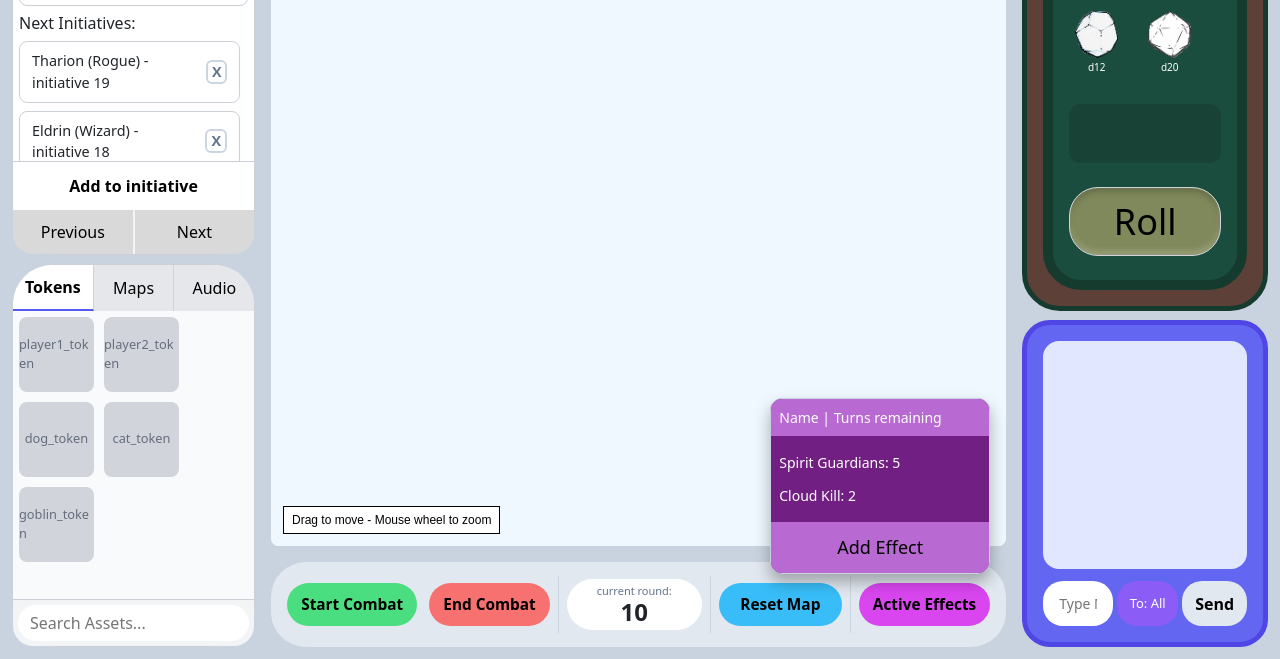
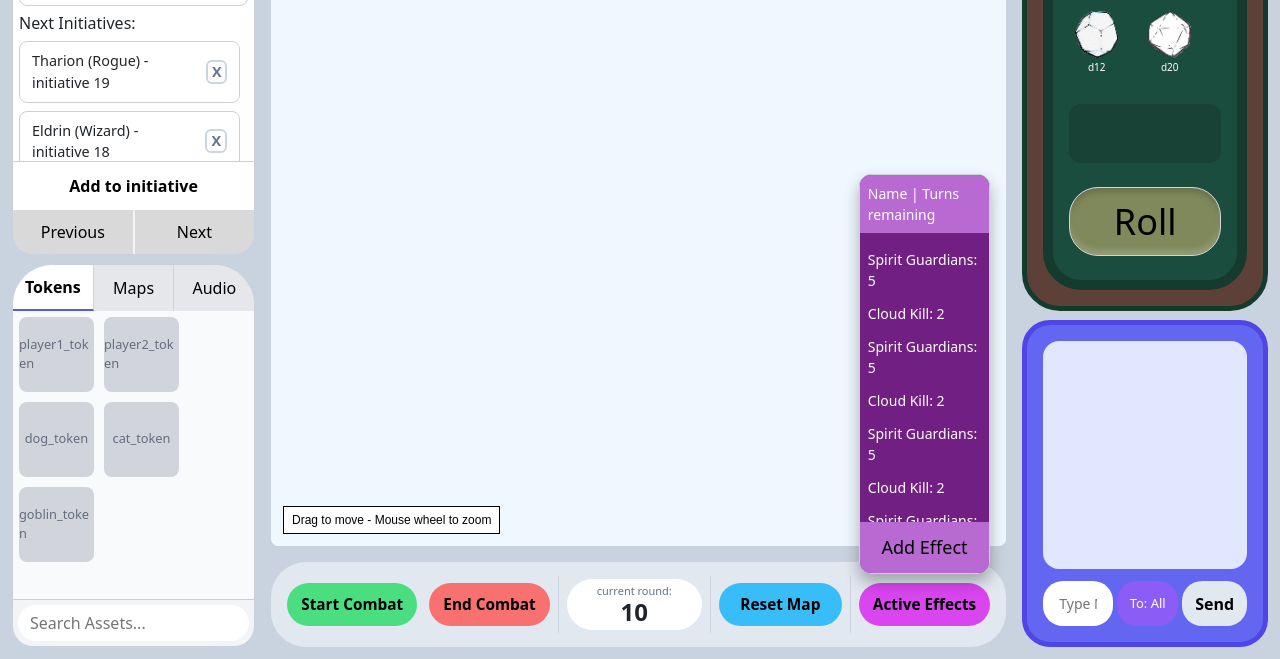
Before and after one commit to ViRaX5/DnD-Assistant-Part-One, a website with bundled scripts: page DMScreen.html in a window 1280 px wide. Both pictures are taken after a click on the button "Active Effects". Shown: the part 141-800 px from the top of the page. Built offline with nearby package versions, Linux system fonts and the light colour scheme.

Commit message:
Fixed active effects pop-up

```diff
--- a/DMScreen.html
+++ b/DMScreen.html
@@ -165,11 +165,23 @@
               Active Effects
             </button>
 
-            <div id="active-effects-popup">
+            <div id="active-effects-popup-wrapper">
               <div class="effects-header">Name | Turns remaining</div>
-              <div class="effects-list">
-                <div class="effect-item">Spirit Guardians: 5</div>
-                <div class="effect-item">Cloud Kill: 2</div>
+              <div id="active-effects-popup">
+                <div class="effects-list">
+                  <div class="effect-item">Spirit Guardians: 5</div>
+                  <div class="effect-item">Cloud Kill: 2</div>
+                  <div class="effect-item">Spirit Guardians: 5</div>
+                  <div class="effect-item">Cloud Kill: 2</div>
+                  <div class="effect-item">Spirit Guardians: 5</div>
+                  <div class="effect-item">Cloud Kill: 2</div>
+                  <div class="effect-item">Spirit Guardians: 5</div>
+                  <div class="effect-item">Cloud Kill: 2</div>
+                  <div class="effect-item">Spirit Guardians: 5</div>
+                  <div class="effect-item">Cloud Kill: 2</div>
+                  <div class="effect-item">Spirit Guardians: 5</div>
+                  <div class="effect-item">Cloud Kill: 2</div>
+                </div>
               </div>
               <button class="add-effect-btn">Add Effect</button>
             </div>
--- a/css/screenStyle.css
+++ b/css/screenStyle.css
@@ -77,7 +77,8 @@ h6 {
 #dice-grid,
 #player-info-footer,
 #equipment-and-traits-bottom,
-#equipment-and-traits-middle {
+#equipment-and-traits-middle,
+#active-effects-popup {
   scrollbar-width: thin;
   scrollbar-color: #8e9eb5 transparent;
 }
@@ -88,7 +89,8 @@ h6 {
 #dice-grid::-webkit-scrollbar-track,
 #player-info-footer::-webkit-scrollbar-track,
 #equipment-and-traits-bottom::-webkit-scrollbar-track,
-#equipment-and-traits-middle::-webkit-scrollbar-track {
+#equipment-and-traits-middle::-webkit-scrollbar-track,
+#active-effects-popup::-webkit-scrollbar-track {
   background: transparent;
   margin-top: 15px;
   margin-bottom: 15px;
@@ -100,7 +102,8 @@ h6 {
 #dice-grid::-webkit-scrollbar-thumb,
 #player-info-footer::-webkit-scrollbar-thumb,
 #equipment-and-traits-bottom::-webkit-scrollbar-thumb,
-#equipment-and-traits-middle::-webkit-scrollbar-thumb {
+#equipment-and-traits-middle::-webkit-scrollbar-thumb,
+#active-effects-popup::-webkit-scrollbar-thumb {
   background-color: #8e9eb5;
   border-radius: 10px;
 }
@@ -111,7 +114,8 @@ h6 {
 #dice-grid::-webkit-scrollbar-thumb:hover,
 #player-info-footer::-webkit-scrollbar-thumb:hover,
 #equipment-and-traits-bottom::-webkit-scrollbar-thumb:hover,
-#equipment-and-traits-middle::-webkit-scrollbar-thumb:hover {
+#equipment-and-traits-middle::-webkit-scrollbar-thumb:hover,
+#active-effects-popup::-webkit-scrollbar-thumb:hover {
   background-color: #63748c;
 }
 
@@ -666,13 +670,21 @@ h6 {
 #active-effects-wrapper {
   position: relative;
   display: flex;
+  flex: 0.3 0 0;
 }
 
-#active-effects-popup {
+#active-effects {
+  flex: 1 1 0;
+  width: 100%;
+}
+
+#active-effects-popup-wrapper {
   position: absolute;
   bottom: 120%;
   right: 0;
-  width: 220px;
+  left: 0;
+  min-height: 200px;
+  max-height: 400px;
 
   background-color: #721f83;
   border: 1px solid #c9d3df;
@@ -680,7 +692,7 @@ h6 {
 
   display: flex;
   flex-direction: column;
-  overflow: hidden;
+  overflow-x: hidden;
   box-shadow: 0 8px 16px rgba(0, 0, 0, 0.3);
 
   opacity: 0;
@@ -689,7 +701,11 @@ h6 {
   transition: all 0.2s ease;
 }
 
-#active-effects-wrapper.is-open #active-effects-popup {
+#active-effects-popup {
+  overflow-y: auto;
+}
+
+#active-effects-wrapper.is-open #active-effects-popup-wrapper {
   opacity: 1;
   pointer-events: auto;
   transform: translateY(0);
@@ -719,6 +735,8 @@ h6 {
   font-size: 18px;
   cursor: pointer;
   transition: filter 0.2s ease;
+
+  margin-top: auto;
 }
 
 .add-effect-btn:hover {
--- a/js/ui-interactions.js
+++ b/js/ui-interactions.js
@@ -87,6 +87,11 @@ function diceTrayInteraction() {
         if (selectedDie !== clickedDie) {
             selectedDie = clickedDie;
             diceAmount = 1;
+            renderTray();
+        }
+        else {
+            diceAmount = 0;
+            selectedDie = null;
             renderTray();
         }
     });
```
Also changed, not shown: playerScreen.html (+6 -7 lines).
